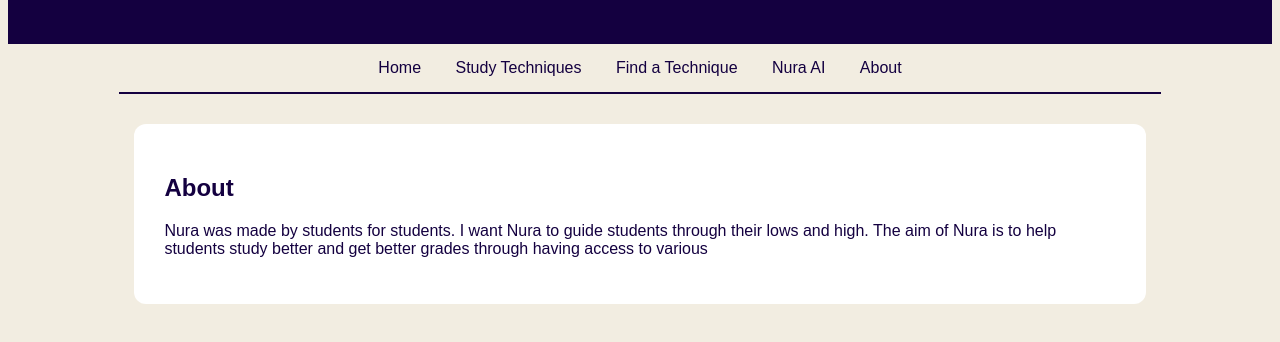
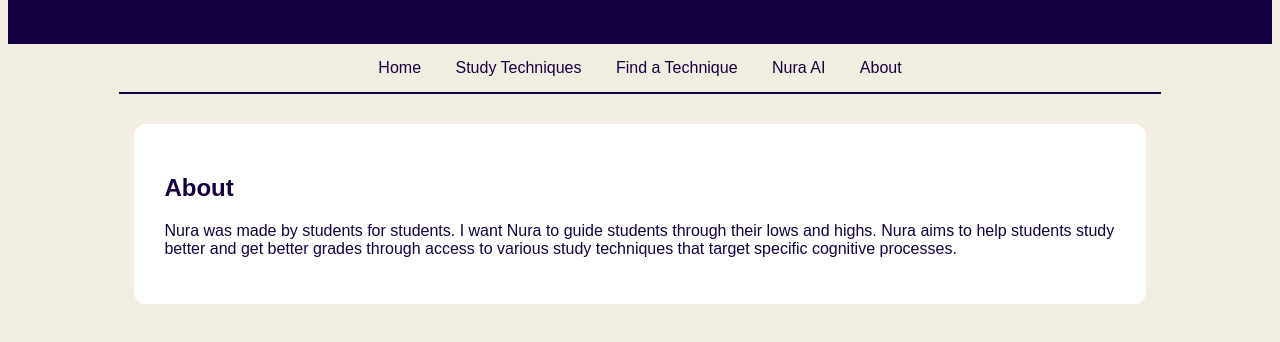
Before and after one commit to ashri-08/Nura, a plain HTML site: page about.html in a window 1280 px wide. Shown: the part 164-506 px from the top of the page. Drawn offline with Linux system fonts and the light colour scheme.

Commit message:
Update Nura's description for clarity and detail
Refine the description of Nura's purpose and capabilities.

```diff
--- a/about.html
+++ b/about.html
@@ -28,5 +28,6 @@
 
     <p>
       Nura was made by students for students. I want Nura to guide students through
-     their lows and high. The aim of Nura is to help students study better and get better grades through having access to various
+     their lows and highs. Nura aims to help students study better and get better grades
+      through access to various study techniques that target specific cognitive processes.
     </p>
```
